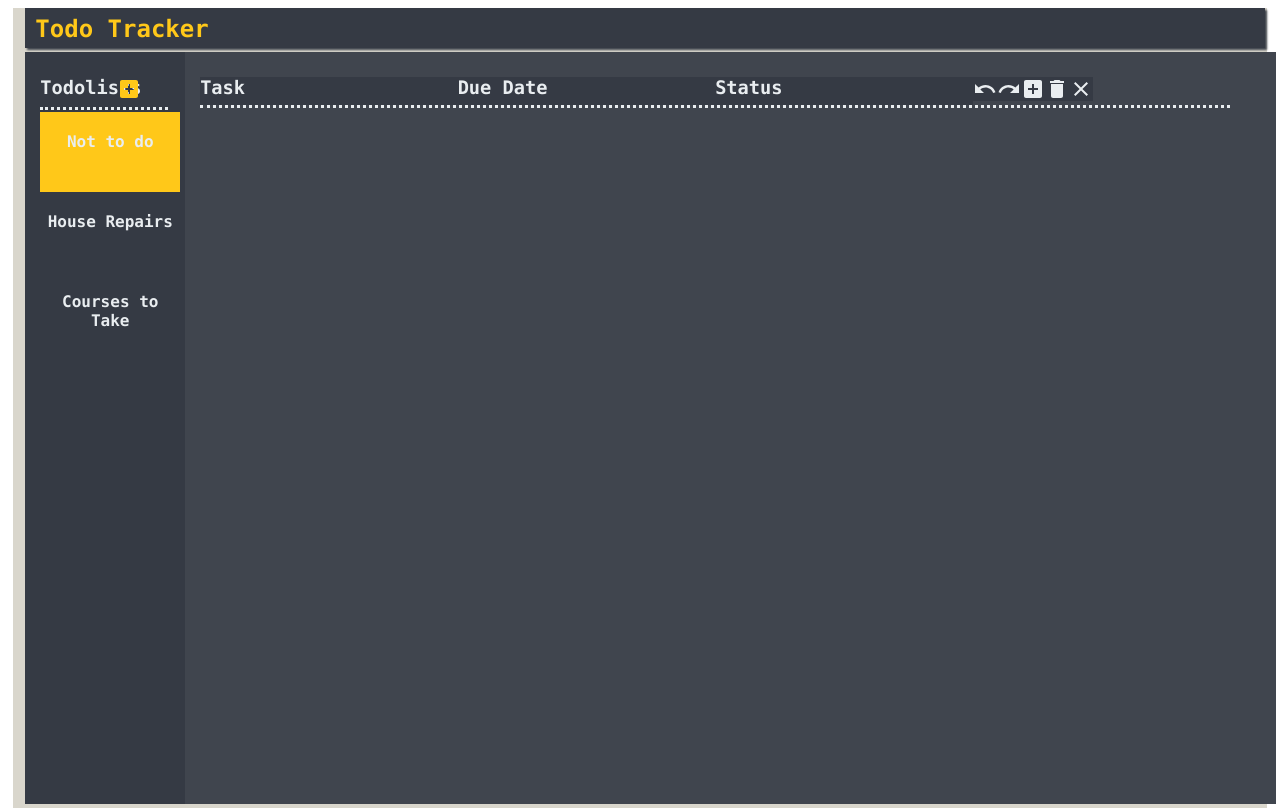
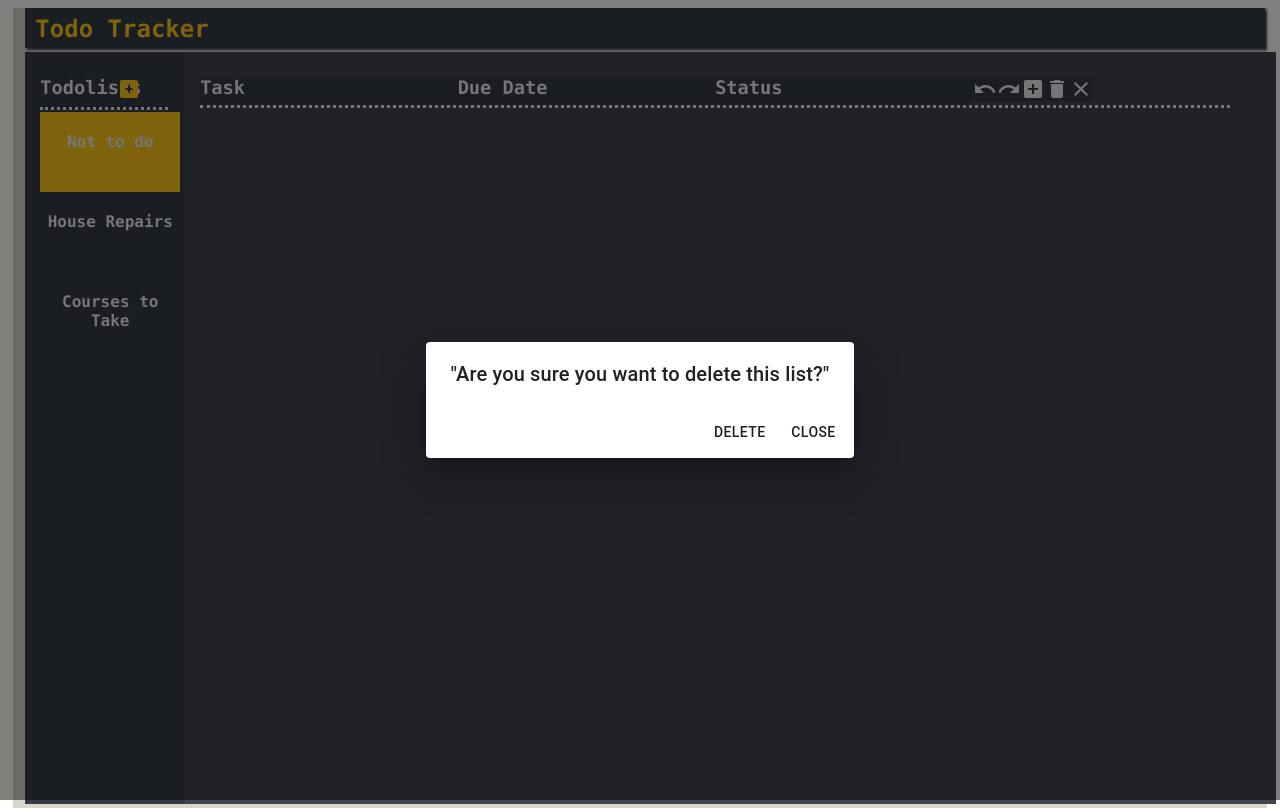
Before and after one commit to ylu1100/todo_tracker_hw2, a React (Create React App) app: page / in a window 1280 px wide. Both pictures are taken after a click on the icon 1056 px from the left and 89 px from the top of the page. Built offline with nearby package versions, Linux system fonts and the light colour scheme; the HTML template or start-up script is replaced by a standard one.

Commit message:
delete list modal

```diff
--- a/src/App.js
+++ b/src/App.js
@@ -7,6 +7,12 @@ import jsTPS from './common/jsTPS' // WE NEED THIS TOO
 import Navbar from './components/Navbar'
 import LeftSidebar from './components/LeftSidebar'
 import Workspace from './components/Workspace'
+import Dialog from '@material-ui/core/Dialog';
+import DialogActions from '@material-ui/core/DialogActions';
+import Button from '@material-ui/core/Button';
+import DialogContent from '@material-ui/core/DialogContent';
+import DialogContentText from '@material-ui/core/DialogContentText';
+import DialogTitle from '@material-ui/core/DialogTitle';
 {/*import ItemsListHeaderComponent from './components/ItemsListHeaderComponent'
 import ItemsListComponent from './components/ItemsListComponent'
 import ListsComponent from './components/ListsComponent'
@@ -52,7 +58,8 @@ class App extends Component {
       currentList: {items: []},
       nextListId: highListId+1,
       nextListItemId: highListItemId+1,
-      useVerboseFeedback: true
+      useVerboseFeedback: true,
+      deleteConfirmationOpen:false,
     }
   }
 
@@ -118,7 +125,23 @@ class App extends Component {
     })
   }
   deleteList=()=>{
-
+    let temp=this.state.toDoLists
+    temp.splice(0,1)
+    this.setState({
+      toDoLists:temp,
+      currentList:{items:[]},
+      deleteConfirmationOpen:false
+    })
+  }
+  openDeleteConfirmation=()=>{
+    this.setState({
+      deleteConfirmationOpen:true
+    })
+  }
+  closeDeleteConfirmation=()=>{
+    this.setState({
+      deleteConfirmationOpen:false
+    })
   }
   render() {
     let items = this.state.currentList.items;
@@ -133,7 +156,17 @@ class App extends Component {
         <Workspace
         toDoListItems={items}
         closeListCallBack={this.closeList}
+        deleteListCallBack={this.openDeleteConfirmation}
         />
+        <Dialog
+          open={this.state.deleteConfirmationOpen}
+          >
+          <DialogTitle>"Are you sure you want to delete this list?"</DialogTitle>
+          <DialogActions>
+            <Button onClick={this.deleteList}>Delete</Button>
+            <Button onClick={this.closeDeleteConfirmation}>Close</Button>
+          </DialogActions>
+        </Dialog>
       </div>
     );
   }
--- a/src/components/Workspace.js
+++ b/src/components/Workspace.js
@@ -30,9 +30,7 @@ class Workspace extends Component {
         this.props.toDoListItems.splice(index,1)
         this.forceUpdate();
     }
-    closeList=()=>{
 
-    }
     render() {
 
         let index=0;
@@ -46,7 +44,7 @@ class Workspace extends Component {
                         <Undo id="undo-button" className="list-item-control material-icons todo-button" />
                         <Redo id="redo-button" className="list-item-control material-icons todo-button" />
                         <AddBox id="add-item-button" className="list-item-control material-icons todo-button" />
-                        <Delete id="delete-list-button" className="list-item-control material-icons todo-button" />
+                        <Delete onClick={this.props.deleteListCallBack} id="delete-list-button" className="list-item-control material-icons todo-button" />
                         <Close onClick={this.props.closeListCallBack} id="close-list-button" className="list-item-control material-icons todo-button" />
                     </div>
                 </div>
--- a/src/css/todo_layout.css
+++ b/src/css/todo_layout.css
@@ -42,6 +42,7 @@
     grid-row: 2 span 1;
     display: flex;
     flex-direction: column;
+    overflow:scroll;
 }
 
 #left-sidebar-header {
```
